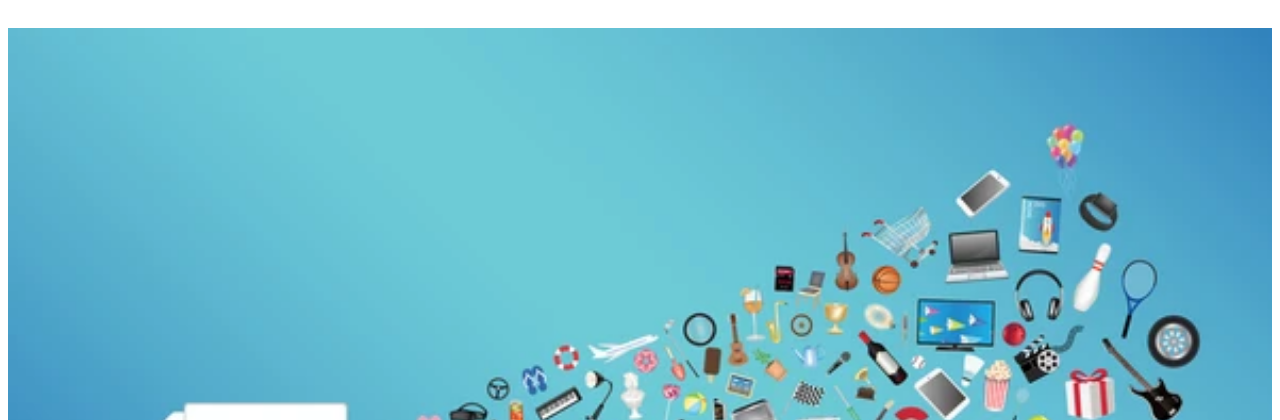
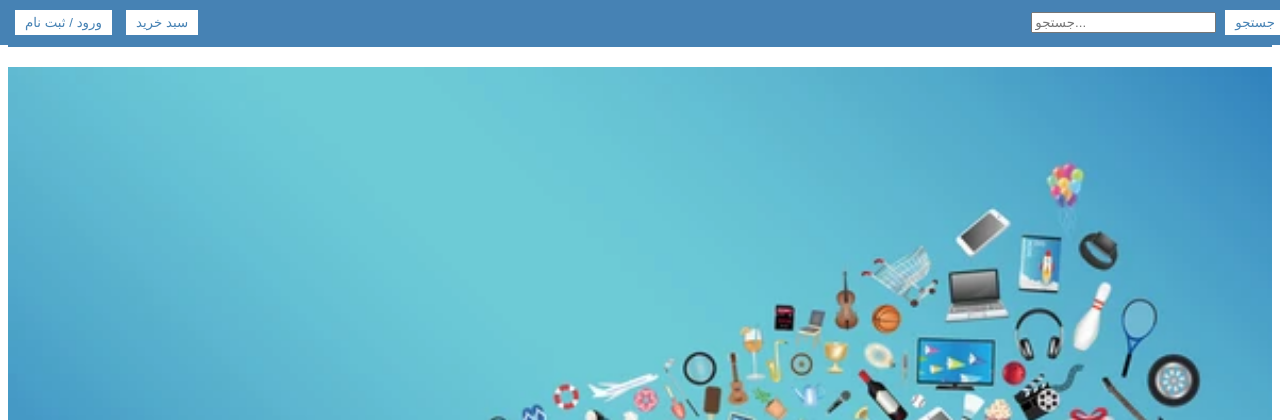
Before and after one commit to erfanianmohrsaz/shop, a PHP site: page /project.html in a window 1280 px wide. Shown: the top 420 px of the page. Run offline with PHP 8.4, Linux system fonts and the light colour scheme.

Commit message:
Edited front repo

```diff
--- a/front/project.css
+++ b/front/project.css
@@ -93,3 +93,54 @@ img {
     max-width: 100%;
     text-align: center;
   }
+
+  .top-bar {
+    background-color: #4682b4;
+    color: #fff;
+    position: fixed;
+    top: 0;
+    left: 0;
+    width: 100%;
+    display: flex;
+    justify-content: space-between;
+    padding: 10px;
+  }
+
+  .second-row {
+    background-color:#4682b4 ;
+    color: #fff;
+    padding: 10px;
+  }
+  .left-items {
+    margin-right: auto;
+}
+
+.right-items {
+    margin-left: auto;
+}
+  .btn {
+    background-color: #fff;
+    color: #4682b4;
+    padding: 5px 10px;
+    margin: 0 5px;
+    border: none;
+    cursor: pointer;
+  }
+
+  .btn:hover {
+    background-color: #ccc;
+  }
+
+  .nav-item {
+    color: #fff;
+    text-decoration: none;
+    margin: 0 10px;
+  }
+
+.nav-item:not(:last-child):hover {
+    background-color: rgba(200, 200, 200, 0.5);
+}
+
+.nav-item:hover {
+    font-weight: bold;
+}
--- a/front/project.html
+++ b/front/project.html
@@ -8,6 +8,21 @@
 </head>
 <body>
     <div class="container">
+        <div class="top-bar">
+            <div class="left-items">
+                <button class="btn">ورود / ثبت نام </button>
+                <button class="btn">سبد خرید</button>
+            </div>
+            <div class="right-items">
+                <input type="text" placeholder="جستجو...">
+                <button class="btn">جستجو</button>
+            </div>
+        </div>
+        <div class="second-row">
+            <a href="#" class="nav-item">دسته بندی</a>
+            <a href="#" class="nav-item">پیگیری سفارشات</a>
+            <a href="#" class="nav-item">درباره ما</a>
+        </div>
         <img style="width: 100vw;    height: auto;    margin-top: 20px;" src="picture/poster Up.webp" alt="">
          <div class="categories">
             <div class="category">
```
